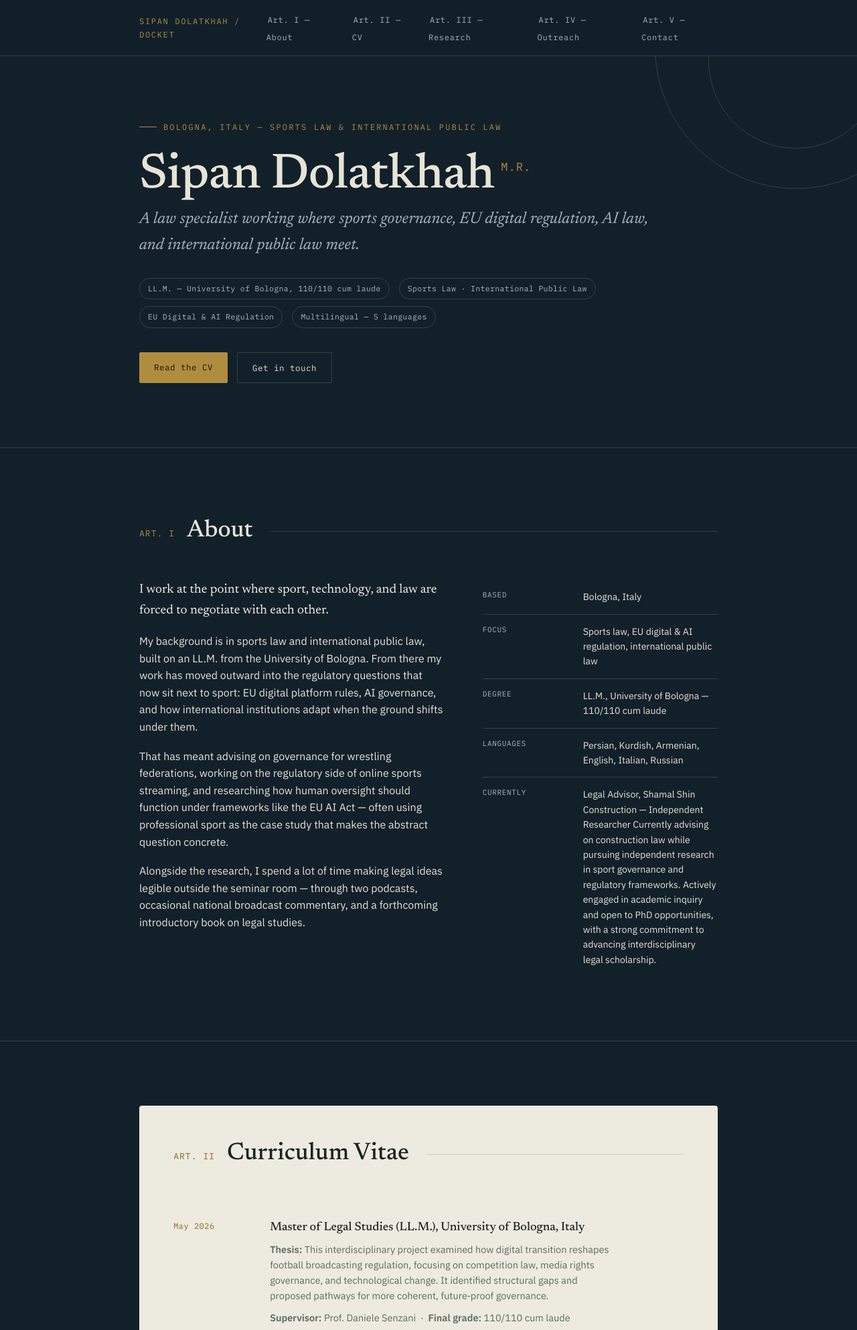
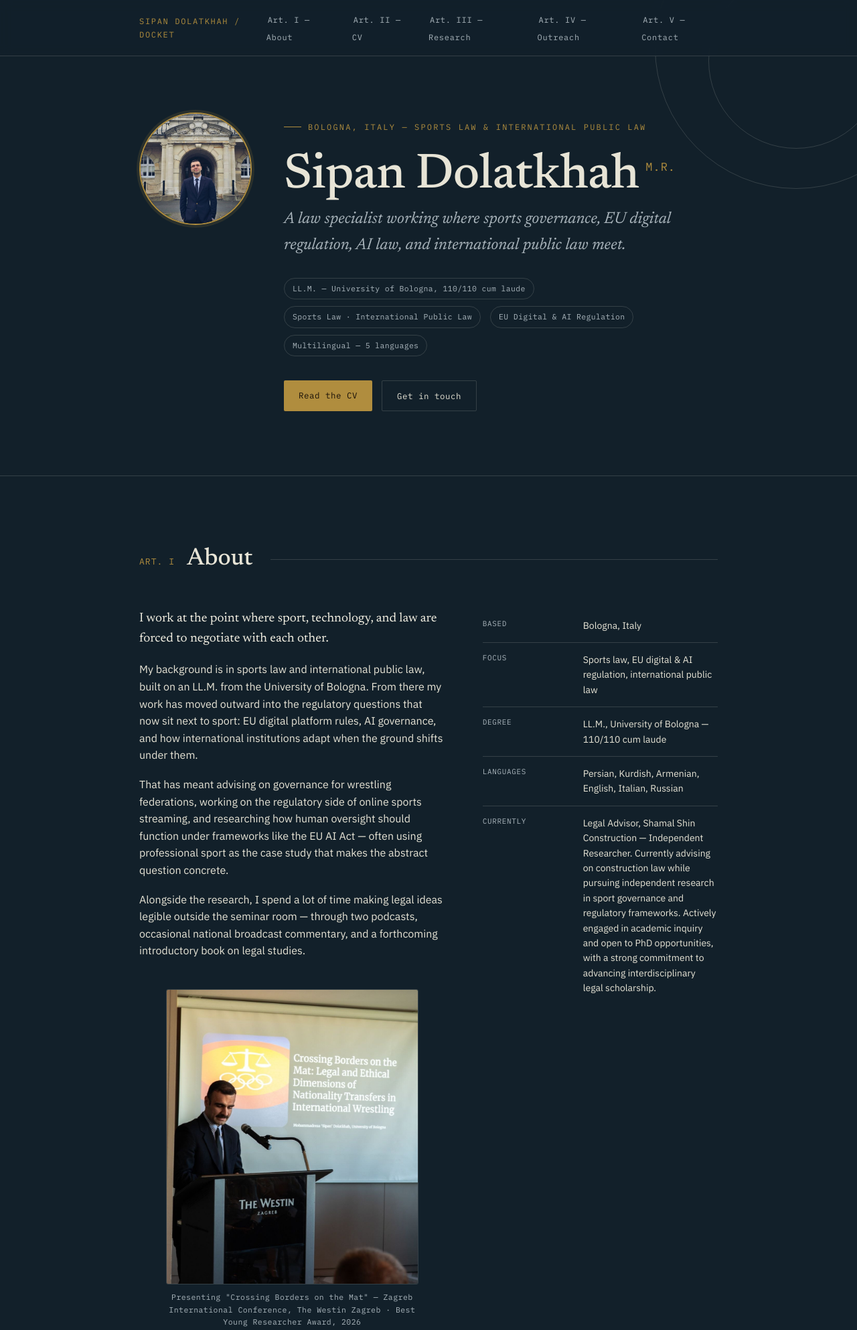
Before and after one commit to Sipanam/My-website, a plain HTML site: page index.html in a window 1280 px wide. Shown: the top 1986 px of the page at 67% size. Drawn offline with Linux system fonts and the light colour scheme.

Commit message:
Add hero portrait and Zagreb conference photo

```diff
--- a/index.html
+++ b/index.html
@@ -12,13 +12,13 @@
 
 <style>
   :root{
-    --ink:        #12202A;   /* deep slate-navy, background */
-    --ink-2:      #1B2E39;   /* slightly lighter panel */
-    --paper:      #EDEBDF;   /* cool document paper */
+    --ink:        #12202A;
+    --ink-2:      #1B2E39;
+    --paper:      #EDEBDF;
     --paper-dim:  #DCD9C9;
-    --seal:       #B08D3E;   /* brass / wax-seal accent */
+    --seal:       #B08D3E;
     --seal-soft:  rgba(176,141,62,0.16);
-    --ink-text:   #E7E4D6;   /* body text on dark */
+    --ink-text:   #E7E4D6;
     --ink-text-soft: #A9B4BB;
     --paper-text: #1B2420;
     --paper-text-soft:#5B6B60;
@@ -127,6 +127,33 @@
     border:1px solid var(--rule);
     border-radius:50%;
   }
+
+  .hero-inner{
+    display:flex;
+    align-items:flex-start;
+    gap:48px;
+  }
+  @media (max-width:700px){
+    .hero-inner{ flex-direction:column; align-items:center; gap:32px; }
+    .hero-portrait{ align-self:center; }
+  }
+
+  .hero-portrait{
+    flex-shrink:0;
+    width:168px;
+    height:168px;
+    border-radius:50%;
+    overflow:hidden;
+    border:2px solid var(--seal);
+    box-shadow:0 0 0 4px rgba(176,141,62,0.15);
+  }
+  .hero-portrait img{
+    width:100%;
+    height:100%;
+    object-fit:cover;
+    display:block;
+  }
+
   .eyebrow{
     font-family:var(--mono);
     font-size:12px;
@@ -281,6 +308,26 @@
     color:var(--ink-text-soft);
   }
 
+  /* Zagreb conference photo */
+  .conference-photo{
+    margin-top:44px;
+  }
+  .conference-photo img{
+    width:100%;
+    height:auto;
+    display:block;
+    border-radius:3px;
+    border:1px solid var(--rule);
+  }
+  .conference-photo figcaption{
+    font-family:var(--mono);
+    font-size:11.5px;
+    color:var(--ink-text-soft);
+    letter-spacing:0.04em;
+    margin-top:10px;
+    text-align:center;
+  }
+
   /* CV / paper panel */
   .cv-panel{
     background:var(--paper);
@@ -426,6 +473,11 @@
 
 <header class="hero">
   <div class="wrap">
+    <div class="hero-inner">
+      <div class="hero-portrait">
+        <img src="images/hero-portrait.jpg" alt="Sipan Dolatkhah, law specialist" width="168" height="168" loading="eager">
+      </div>
+      <div>
         <p class="eyebrow">Bologna, Italy — Sports Law &amp; International Public Law</p>
         <h1 class="name">Sipan Dolatkhah<span class="suffix">M.R.</span></h1>
         <p class="role">A law specialist working where sports governance, EU digital regulation, AI law, and international public law meet.</p>
@@ -438,6 +490,8 @@
         <div class="hero-actions">
           <a class="btn btn-primary" href="#cv">Read the CV</a>
           <a class="btn btn-ghost" href="#contact">Get in touch</a>
+        </div>
+      </div>
     </div>
   </div>
 </header>
@@ -458,6 +512,10 @@
           <p>My background is in sports law and international public law, built on an LL.M. from the University of Bologna. From there my work has moved outward into the regulatory questions that now sit next to sport: EU digital platform rules, AI governance, and how international institutions adapt when the ground shifts under them.</p>
           <p>That has meant advising on governance for wrestling federations, working on the regulatory side of online sports streaming, and researching how human oversight should function under frameworks like the EU AI Act — often using professional sport as the case study that makes the abstract question concrete.</p>
           <p>Alongside the research, I spend a lot of time making legal ideas legible outside the seminar room — through two podcasts, occasional national broadcast commentary, and a forthcoming introductory book on legal studies.</p>
+          <figure class="conference-photo">
+            <img src="images/about-zagreb.jpg" alt="Sipan Dolatkhah presenting at the Zagreb International Conference, The Westin Zagreb" width="1200" height="900" loading="lazy">
+            <figcaption>Presenting "Crossing Borders on the Mat" — Zagreb International Conference, The Westin Zagreb · Best Young Researcher Award, 2026</figcaption>
+          </figure>
         </div>
         <div>
           <ul class="fact-list">
@@ -465,8 +523,7 @@
             <li><dt>Focus</dt><dd>Sports law, EU digital &amp; AI regulation, international public law</dd></li>
             <li><dt>Degree</dt><dd>LL.M., University of Bologna — 110/110 cum laude</dd></li>
             <li><dt>Languages</dt><dd>Persian, Kurdish, Armenian, English, Italian, Russian</dd></li>
-            <li><dt>Currently</dt><dd>Legal Advisor, Shamal Shin Construction — Independent Researcher
-Currently advising on construction law while pursuing independent research in sport governance and regulatory frameworks. Actively engaged in academic inquiry and open to PhD opportunities, with a strong commitment to advancing interdisciplinary legal scholarship.</dd></li>
+            <li><dt>Currently</dt><dd>Legal Advisor, Shamal Shin Construction — Independent Researcher. Currently advising on construction law while pursuing independent research in sport governance and regulatory frameworks. Actively engaged in academic inquiry and open to PhD opportunities, with a strong commitment to advancing interdisciplinary legal scholarship.</dd></li>
           </ul>
         </div>
       </div>
@@ -594,7 +651,7 @@ Currently advising on construction law while pursuing independent research in sp
           <span class="pub-tag">Published Articles</span>
           <div>
             <h3>Other Published Work</h3>
-            <p>Dolatkhah, M. “The Impact of Sports Diplomacy on International Law and the Interface of Governments” (2023).<br>Dolatkhah, M. “Interpol and Its Benefits for International Law” (2017).</p>
+            <p>Dolatkhah, M. "The Impact of Sports Diplomacy on International Law and the Interface of Governments" (2023).<br>Dolatkhah, M. "Interpol and Its Benefits for International Law" (2017).</p>
           </div>
         </li>
       </ul>
@@ -697,7 +754,6 @@ Currently advising on construction law while pursuing independent research in sp
 <script>
   document.getElementById('year').textContent = new Date().getFullYear();
 
-  // Scroll-reveal for each article
   const articles = document.querySelectorAll('.article');
   if ('IntersectionObserver' in window){
     const io = new IntersectionObserver((entries)=>{
```
Lines whose indentation alone changed are shown as unchanged.
